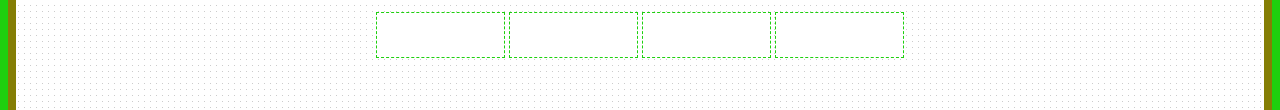
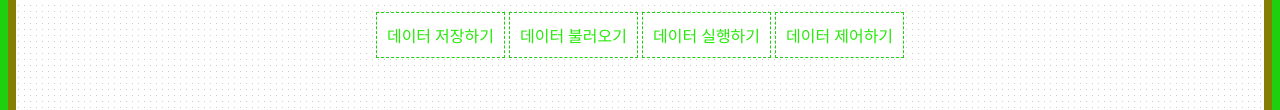
Before and after one commit to leejaedung/class2024, a plain HTML site: page javascript/index.html in a window 1280 px wide. Shown: the part 565-675 px from the top of the page. Drawn offline with nearby package versions, Linux system fonts and the light colour scheme; a web font is replaced by a local one.

Commit message:
2024.03.19
자바스크립트

```diff
--- a/javascript/index.html
+++ b/javascript/index.html
@@ -78,7 +78,7 @@
                             margin: 2px;
                             color: #1ed00e;
                             background-color: #fff;
-                            color: #fff;
+                            color: #28e90b;
 
                             &:hover {
                                 border: 1px solid #ffcb00;
```
